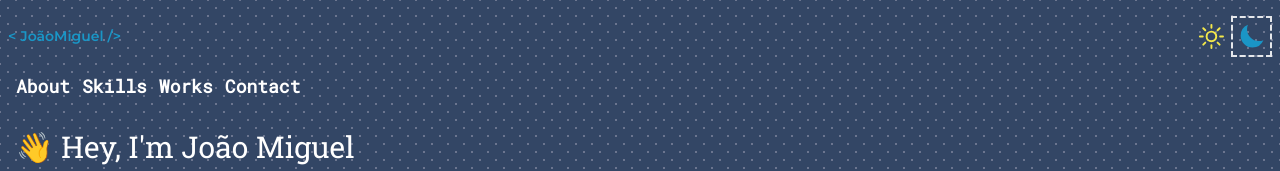
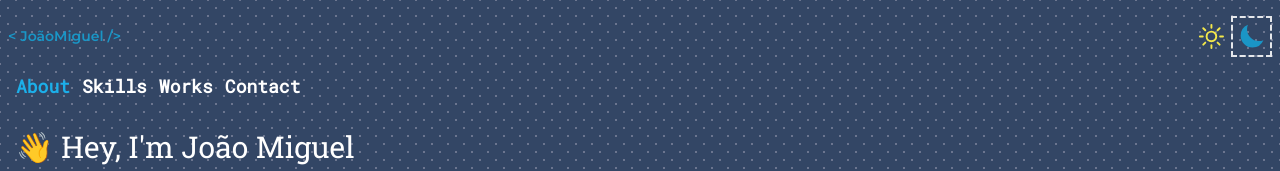
Before and after one commit to joao-miguel8/portfolio-website, a React (Vite) app: page /about in a window 1280 px wide. Shown: the top 171 px of the page. Built offline with nearby package versions, Linux system fonts and the light colour scheme.

Commit message:
- - Fix active nav text color for dark mode

```diff
--- a/src/components/Navbar.jsx
+++ b/src/components/Navbar.jsx
@@ -1,9 +1,12 @@
 import classNames from "classnames";
 import "../App.css";
 import { Link, useLocation } from "react-router-dom";
+import { useContext } from "react";
+import { ThemeContext } from "../context/AppThemeContext";
 
 const NavBar = () => {
 	const location = useLocation();
+	const themeMode = useContext(ThemeContext);
 
 	const navLinks = [
 		{ to: "/about", name: "About" },
@@ -17,8 +20,10 @@ const NavBar = () => {
 			{navLinks.map(navLink => {
 				return (
 					<ul>
-						<Link to={navLink.to} className={classNames("text-18 text-dark font-bold dark:text-white robotoMono", location.pathname === navLink.to ? "text-[#1A96C6] dark:text-[#1cafe9]" : "")}>
-							<li key={navLink.to}>{navLink.name}</li>
+						<Link to={navLink.to}>
+							<li className={classNames(themeMode.isDarkTheme ? "text-white" : "dark:text-[#1c7da3]", "text-18 font-bold robotoMono", location.pathname === navLink.to && "text-[#1c7da3] dark:text-[#1cafe9]")} key={navLink.to}>
+								{navLink.name}
+							</li>
 						</Link>
 					</ul>
 				);
```
